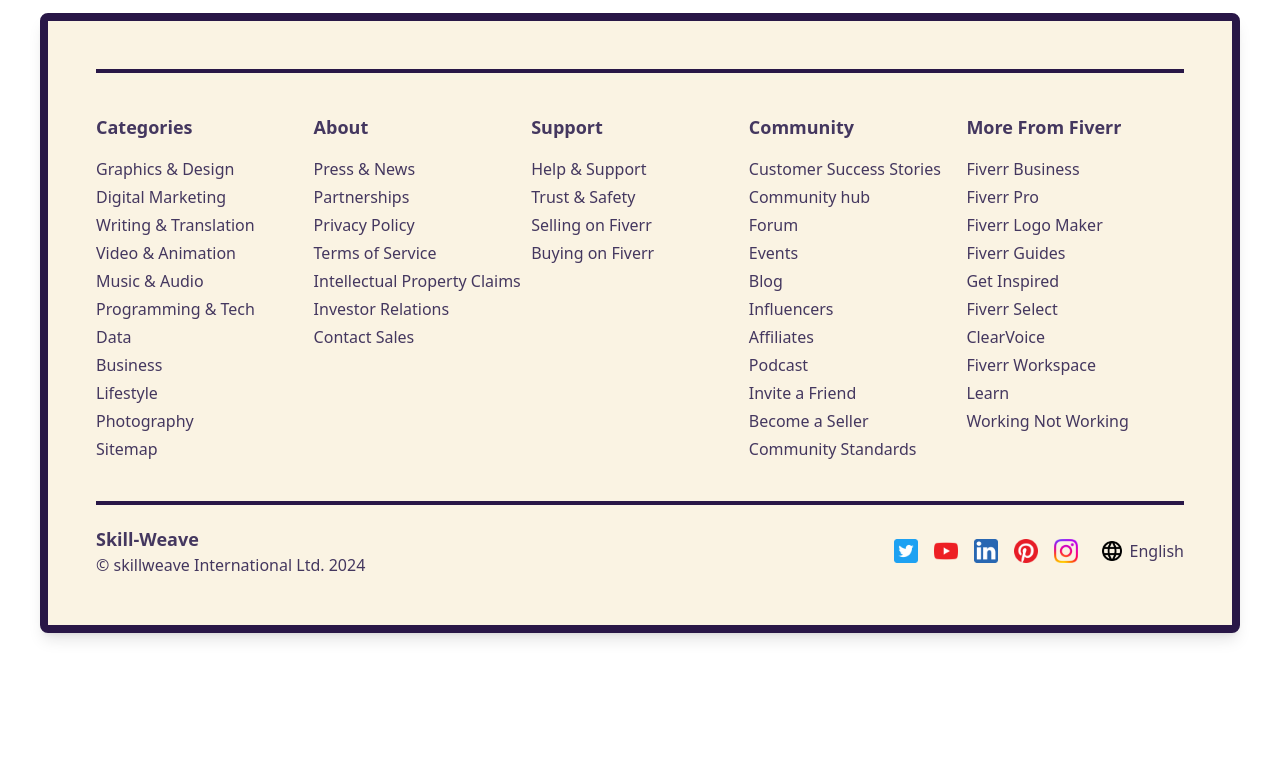
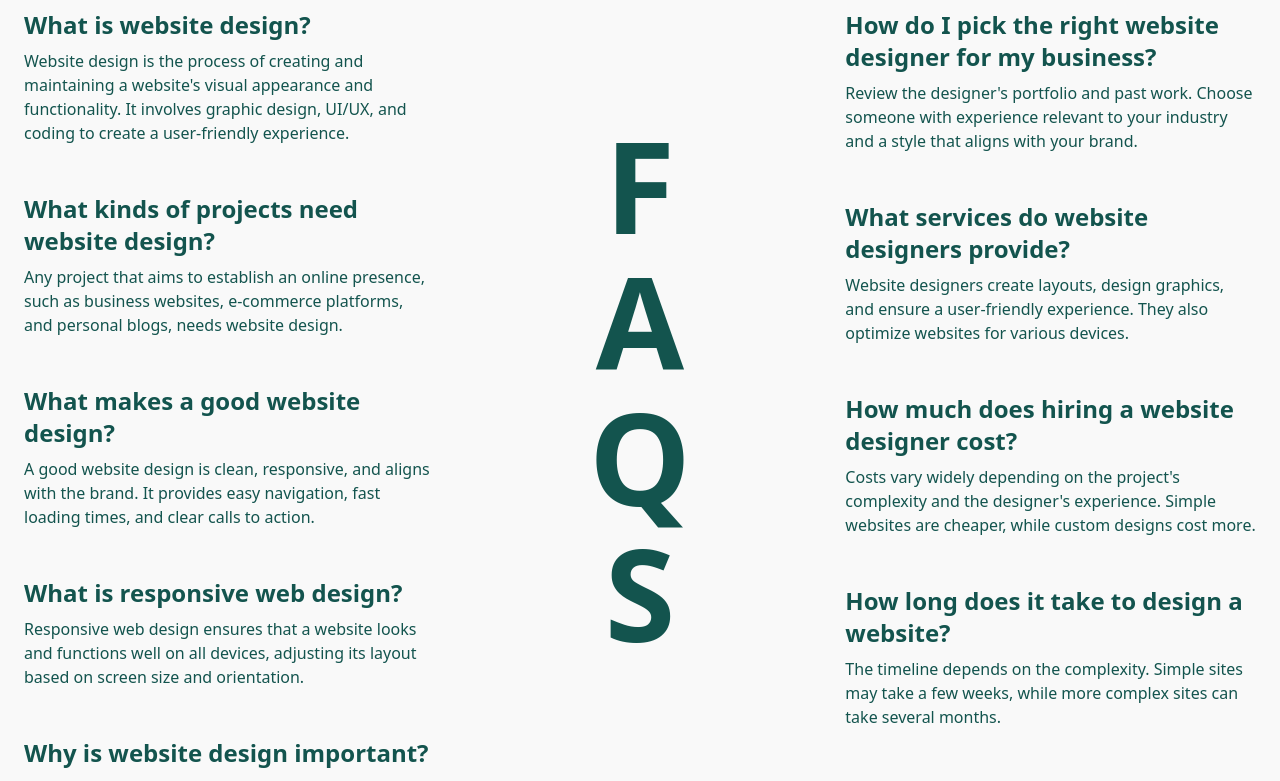
Before and after one commit to Sherzybath/skill-weave, a React (Create React App) app: page / in a window 1280 px wide. Shown: the part 1360-2141 px from the top of the page. Before the commit the page ends 2033 px from the top, so only its background shows below. Built offline with nearby package versions, Linux system fonts and the light colour scheme.

Commit message:
28-aug(3)

```diff
--- a/src/components/Faq.js
+++ b/src/components/Faq.js
@@ -1,9 +1,92 @@
-import React from 'react'
+import React from 'react';
 
-const Faq = () => {
+function FAQs() {
   return (
-    <div>Faq</div>
-  )
+    <section className="py-8 bg-[#f9f9f9] mb-0 mt-16">
+      <div className="container mx-auto px-6 mt-16 animate-pulse-faq">
+        <div className="flex flex-col md:flex-row items-start justify-between">
+
+          {/* Left Column */}
+          <div className="flex flex-col space-y-8 w-full md:w-1/3 animate-pulse-faq">
+            <div className="transition-transform transform hover:scale-105">
+              <h3 className="text-2xl font-semibold text-[#13544e] mb-2">What is website design?</h3>
+              <p className="text-[#13544e] mb-4">
+                Website design is the process of creating and maintaining a website's visual appearance and functionality. It involves graphic design, UI/UX, and coding to create a user-friendly experience.
+              </p>
+            </div>
+            <div className="transition-transform transform hover:scale-105">
+              <h3 className="text-2xl font-semibold text-[#13544e] mb-2">What kinds of projects need website design?</h3>
+              <p className="text-[#13544e] mb-4">
+                Any project that aims to establish an online presence, such as business websites, e-commerce platforms, and personal blogs, needs website design.
+              </p>
+            </div>
+            <div className="transition-transform transform hover:scale-105">
+              <h3 className="text-2xl font-semibold text-[#13544e] mb-2">What makes a good website design?</h3>
+              <p className="text-[#13544e] mb-4">
+                A good website design is clean, responsive, and aligns with the brand. It provides easy navigation, fast loading times, and clear calls to action.
+              </p>
+            </div>
+            <div className="transition-transform transform hover:scale-105">
+              <h3 className="text-2xl font-semibold text-[#13544e] mb-2">What is responsive web design?</h3>
+              <p className="text-[#13544e] mb-4">
+                Responsive web design ensures that a website looks and functions well on all devices, adjusting its layout based on screen size and orientation.
+              </p>
+            </div>
+            <div className="transition-transform transform hover:scale-105">
+              <h3 className="text-2xl font-semibold text-[#13544e] mb-2">Why is website design important?</h3>
+              <p className="text-[#13544e] mb-4">
+                Website design is crucial because it impacts how visitors perceive your brand. A well-designed website can increase trust and drive more engagement.
+              </p>
+            </div>
+          </div>
+
+          {/* Center Title */}
+          <div className="flex flex-col items-center justify-center w-full md:w-1/3 my-4 animate-pulse-faq">
+            <div className="flex flex-col items-center space-y-2 mt-24">
+              <span className="text-9xl font-bold text-[#13544e]">F</span>
+              <span className="text-9xl font-bold text-[#13544e]">A</span>
+              <span className="text-9xl font-bold text-[#13544e]">Q</span>
+              <span className="text-9xl font-bold text-[#13544e]">S</span>
+            </div>
+          </div>
+
+          {/* Right Column */}
+          <div className="flex flex-col space-y-8 w-full md:w-1/3 animate-pulse-faq">
+            <div className="transition-transform transform hover:scale-105">
+              <h3 className="text-2xl font-semibold text-[#13544e] mb-2">How do I pick the right website designer for my business?</h3>
+              <p className="text-[#13544e] mb-4">
+                Review the designer's portfolio and past work. Choose someone with experience relevant to your industry and a style that aligns with your brand.
+              </p>
+            </div>
+            <div className="transition-transform transform hover:scale-105">
+              <h3 className="text-2xl font-semibold text-[#13544e] mb-2">What services do website designers provide?</h3>
+              <p className="text-[#13544e] mb-4">
+                Website designers create layouts, design graphics, and ensure a user-friendly experience. They also optimize websites for various devices.
+              </p>
+            </div>
+            <div className="transition-transform transform hover:scale-105">
+              <h3 className="text-2xl font-semibold text-[#13544e] mb-2">How much does hiring a website designer cost?</h3>
+              <p className="text-[#13544e] mb-4">
+                Costs vary widely depending on the project's complexity and the designer's experience. Simple websites are cheaper, while custom designs cost more.
+              </p>
+            </div>
+            <div className="transition-transform transform hover:scale-105">
+              <h3 className="text-2xl font-semibold text-[#13544e] mb-2">How long does it take to design a website?</h3>
+              <p className="text-[#13544e] mb-4">
+                The timeline depends on the complexity. Simple sites may take a few weeks, while more complex sites can take several months.
+              </p>
+            </div>
+            <div className="transition-transform transform hover:scale-105">
+              <h3 className="text-2xl font-semibold text-[#13544e] mb-2">Can I update my website design later?</h3>
+              <p className="text-[#13544e] mb-4">
+                Yes, websites can be updated or redesigned as needed to keep them current and aligned with evolving business goals.
+              </p>
+            </div>
+          </div>
+        </div>
+      </div>
+    </section>
+  );
 }
 
-export default Faq
+export default FAQs;
--- a/src/components/Footer.js
+++ b/src/components/Footer.js
@@ -7,8 +7,8 @@ function Footer() {
         {/* Main content goes here */}
       </div>
 
-      <footer className="bg-white p-10">
-        <div className="mx-auto max-w-screen-4xl w-full bg-[#faf3e3] border-8 border-[#291747] rounded-lg p-12 shadow-lg">
+      <footer className="bg[#faf9f9] p-10">
+        <div className="mx-auto max-w-screen-4xl w-full bg-[#faf3e3] border-8 border-[#291747] rounded-lg p-12 shadow-lg ">
           {/* Ensures the container spans full width */}
           <hr className="border-[#291747] border-2 mb-10" /> {/* Made border inside the hr element thicker */}
           <div className="flex justify-between text-[#291747]">
@@ -75,7 +75,7 @@ function Footer() {
 
             {/* More From Fiverr Section */}
             <div className="space-y-4 w-1/5">
-              <h2 className="font-bold text-lg">More From Fiverr</h2>
+              <h2 className="font-bold text-lg ">More From Fiverr</h2>
               <div className="space-y-1">
                 <p>Fiverr Business</p>
                 <p>Fiverr Pro</p>
@@ -91,7 +91,7 @@ function Footer() {
             </div>
           </div>
 
-          <hr className="border-[#291747] border-2 mt-10 mb-5" /> {/* Made border inside the hr element thicker */}
+          <hr className="border-[#291747] border-2 mt-32 mb-5" /> {/* Made border inside the hr element thicker */}
 
           {/* Footer Bottom Section */}
           <div className="flex justify-between items-center text-[#291747]">
```
